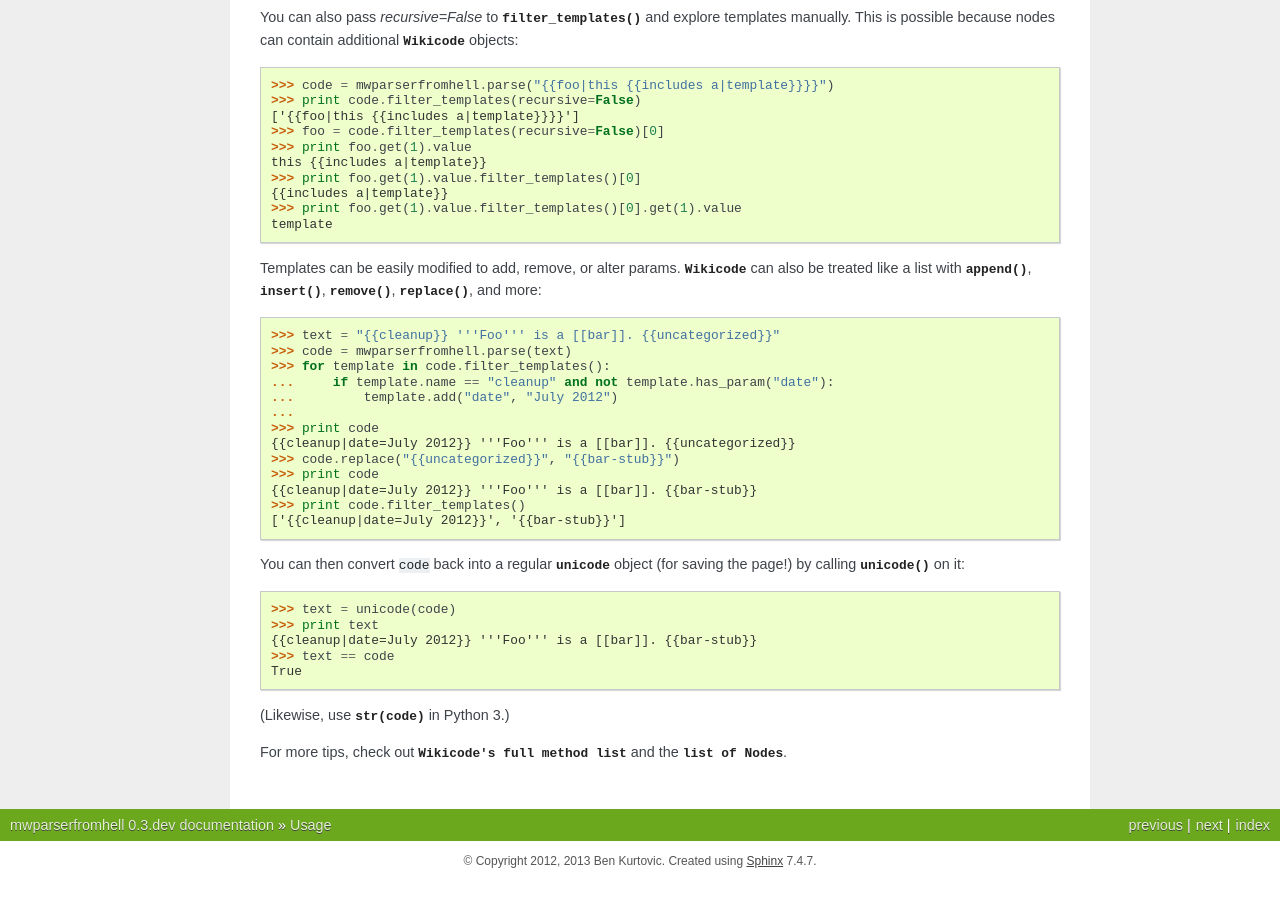
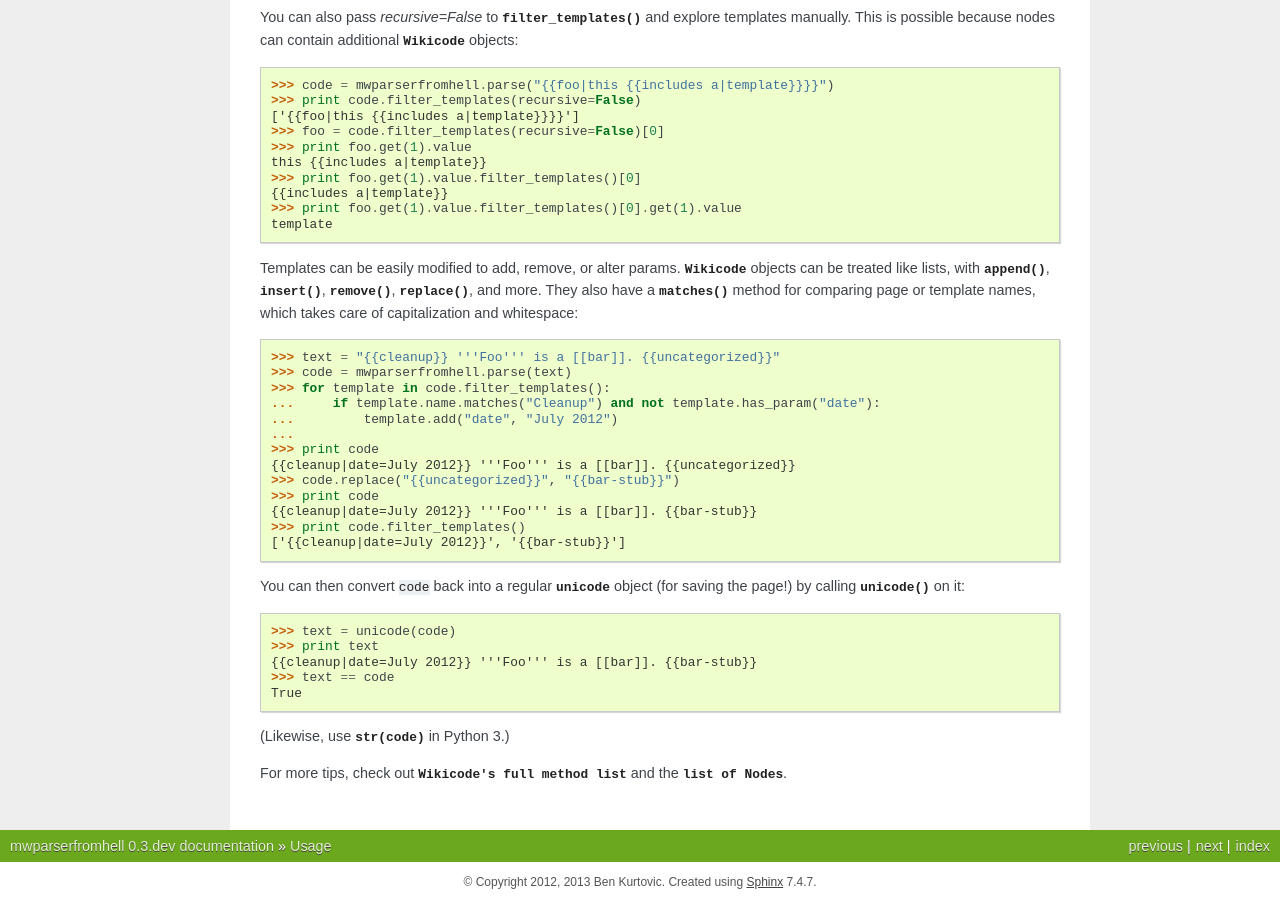
Before and after one commit to earwig/mwparserfromhell, a Sphinx documentation site: the page built from docs/usage.rst, in a window 1280 px wide and 900 px high, scrolled down 667 px. Built offline with Sphinx 7.4.7, drawn with Linux system fonts in a browser that asks for light colours.

Commit message:
Add a matches() method to Wikicode.

```diff
--- a/docs/changelog.rst
+++ b/docs/changelog.rst
@@ -14,6 +14,8 @@ Unreleased
 - :py:class:`Wikicode's <.Wikicode>` :py:meth:`.filter` methods are now passed
   *recursive=True* by default instead of *False*. **This is a breaking change
   if you rely on any filter() methods being non-recursive by default.**
+- Added a :py:meth:`.matches` method to :py:class:`~.Wikicode` for
+  page/template name comparisons.
 - Various fixes and cleanup.
 
 v0.2
--- a/docs/usage.rst
+++ b/docs/usage.rst
@@ -49,14 +49,16 @@ additional :py:class:`~.Wikicode` objects::
     template
 
 Templates can be easily modified to add, remove, or alter params.
-:py:class:`~.Wikicode` can also be treated like a list with
+:py:class:`~.Wikicode` objects can be treated like lists, with
 :py:meth:`~.Wikicode.append`, :py:meth:`~.Wikicode.insert`,
-:py:meth:`~.Wikicode.remove`, :py:meth:`~.Wikicode.replace`, and more::
+:py:meth:`~.Wikicode.remove`, :py:meth:`~.Wikicode.replace`, and more. They
+also have a :py:meth:`~.Wikicode.matches` method for comparing page or template
+names, which takes care of capitalization and whitespace::
 
     >>> text = "{{cleanup}} '''Foo''' is a [[bar]]. {{uncategorized}}"
     >>> code = mwparserfromhell.parse(text)
     >>> for template in code.filter_templates():
-    ...     if template.name == "cleanup" and not template.has_param("date"):
+    ...     if template.name.matches("Cleanup") and not template.has_param("date"):
     ...         template.add("date", "July 2012")
     ...
     >>> print code
```
Also changed, not shown: README.rst (+5 -3 lines), 4 other files.
